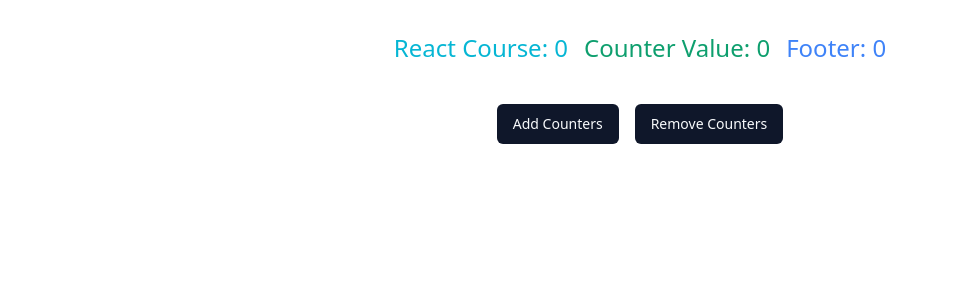
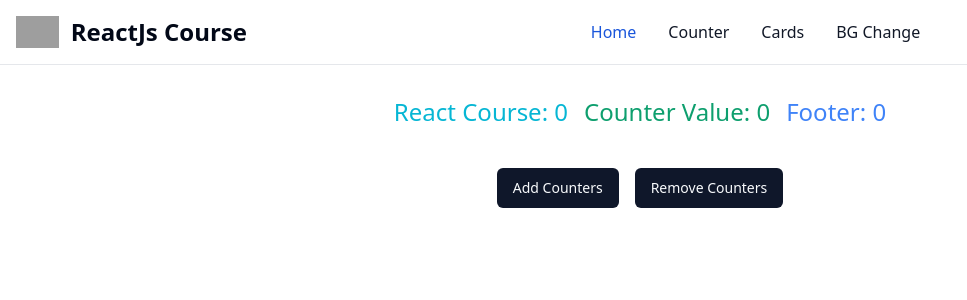
Before and after one commit to saisashreek2692/ReactJS-Crash-Course-2024, a React (Vite) app: page /counter in a window 1280 px wide. Shown: the top 300 px of the page, without its empty margins (0-967 px from the left). Built offline with nearby package versions, Linux system fonts and the light colour scheme; grey boxes are pictures that could not be loaded.

Commit message:
Navbar Component Added

```diff
--- a/src/Projects/BGChanger.jsx
+++ b/src/Projects/BGChanger.jsx
@@ -1,4 +1,5 @@
 import React, { useState } from "react";
+import Menu from "../UIUX/Menubar";
 
 const BGChanger = () => {
   const [color, setColor] = useState("olive");
@@ -9,6 +10,7 @@ const BGChanger = () => {
 
   return (
     <div>
+      <Menu />
       <h1 className="bg-cyan-600 text-white text-3xl text-center p-2">
         A BG Changer App with Vite
       </h1>
--- a/src/Projects/Card.jsx
+++ b/src/Projects/Card.jsx
@@ -1,9 +1,11 @@
 import React from "react";
+import Menu from "../UIUX/Menubar";
 import Cards from "../UIUX/Cards";
 
 const Card = () => {
   return (
     <>
+      <Menu />
       <Cards
         imgSrc="https://images.pexels.com/photos/2182863/pexels-photo-2182863.jpeg?auto=compress&cs=tinysrgb&w=600"
         userName="Sai Sashreek D"
--- a/src/Projects/CounterApp.jsx
+++ b/src/Projects/CounterApp.jsx
@@ -1,5 +1,6 @@
 import { useState } from "react";
 import { Button } from "@/components/ui/button";
+import Menu from "../UIUX/Menubar";
 
 const CounterApp = () => {
   const [counter, setCounter] = useState(0);
@@ -22,7 +23,8 @@ const CounterApp = () => {
 
   return (
     <>
-      <div className="flex flex-col justify-center items-center gap-4 m-4">
+      <Menu />
+      <div className="m-20 flex flex-col justify-center items-center gap-4">
         <div className="flex flex-row justify-center items-center gap-4 m-4">
           <h1 className="text-2xl text-cyan-500 font-medium">
             React Course: {counter}
```
